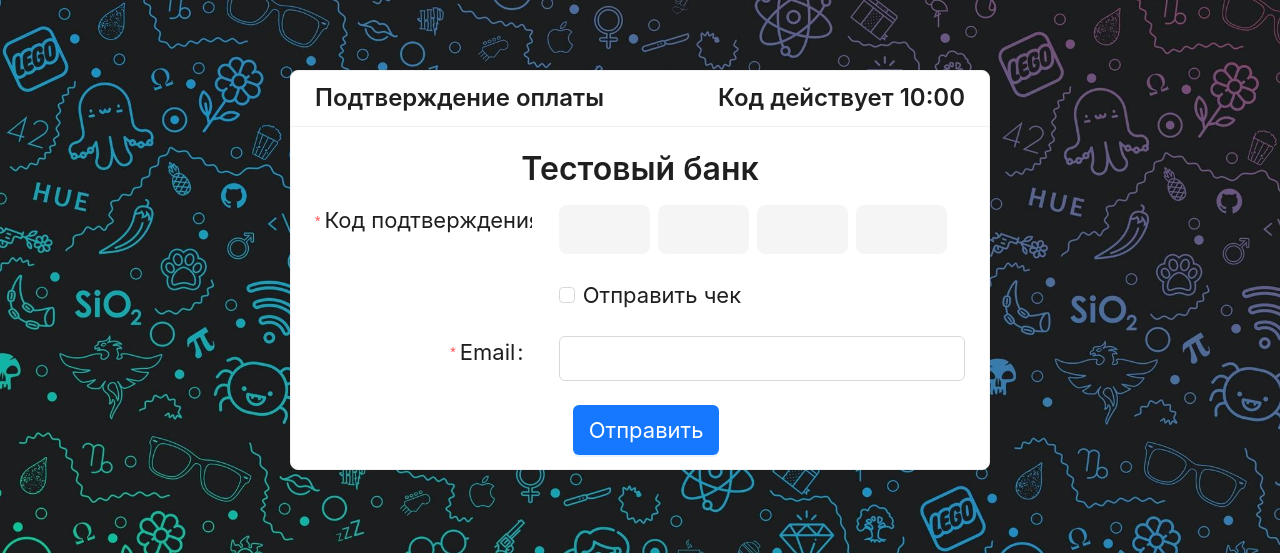
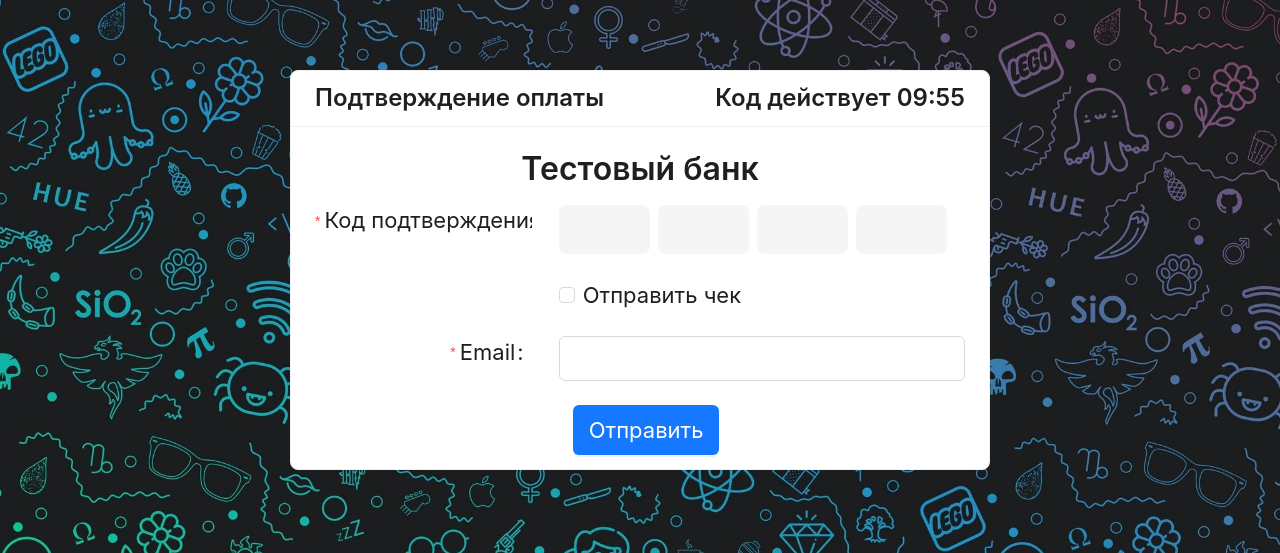
Before and after one commit to evgeniy-vostrickov/payment-confirmation, a React (Create React App) app: page / in a window 1280 px wide. Shown: the part 130-683 px from the top of the page. Built offline with nearby package versions, Linux system fonts and the light colour scheme.

Commit message:
Add timer

```diff
--- /dev/null
+++ b/src/components/PaymentForm/PaymentModal.tsx
@@ -0,0 +1,26 @@
+import React from 'react'
+import { Button, Modal } from 'antd'
+import { TPaymentModal } from '../types/TPaymentModal'
+
+const PaymentModal: React.FC<TPaymentModal> = ({ isModalOpen, setIsModalOpen, textModal, setTimer }) => {
+  const handleOk = () => {
+    setIsModalOpen(false)
+    setTimer({ minutes: 10 })
+    console.log("Попробовать снова")
+  };
+
+  // const handleCancel = () => {
+  //   setIsModalOpen(false)
+  // };
+  return (
+    <Modal title="Подтверждение оплаты" open={isModalOpen} closable={false} footer={[
+      <Button key="submit" type="primary" onClick={handleOk}>
+        Попробовать снова
+      </Button>
+    ]}>
+      {textModal}
+    </Modal>
+  )
+}
+
+export default PaymentModal
--- a/src/components/PaymentForm/PaymentTimer.tsx
+++ b/src/components/PaymentForm/PaymentTimer.tsx
@@ -1,12 +1,49 @@
-import React from 'react'
+import React, { useEffect, useRef, useState } from 'react'
 import { Typography } from 'antd'
+import { convertMinutesToSeconds, convertTimeToString, getCurrentTime, getMinutes, getSeconds } from '../helpers/workWithTime'
+import { TPaymentTimer } from '../types/TPaymentTimer'
 
 const { Title } = Typography
 
-const PaymentTimer: React.FC = () => {
+const PaymentTimer: React.FC<TPaymentTimer> = ({ timerStartTime, setIsModalOpen, setTextModal }) => {
+  const [currentTime, setCurrentTime] = useState({ minutes: convertTimeToString(timerStartTime.minutes), seconds: convertTimeToString(0) })
+  const time = useRef<number>()
+  const timer = useRef<number>()
+
+  const handlerTimer = () => {
+    let currentTime = time.current! - 1
+
+    let minutes = convertTimeToString(getMinutes(currentTime))
+    let seconds = convertTimeToString(getSeconds(currentTime))
+
+    setCurrentTime({ minutes, seconds })
+
+    if (currentTime === 0) {
+      setIsModalOpen(true)
+      setTextModal('Время закончилось!')
+      clearInterval(timer.current)
+    }
+
+    time.current = currentTime
+  }
+
+  useEffect(() => {
+    time.current = convertMinutesToSeconds(timerStartTime.minutes)
+
+    const idInterval = window.setInterval(() => {
+      handlerTimer()
+    }, 1000)
+
+    timer.current = idInterval
+
+    return () => {
+      clearInterval(timer.current)
+    }
+  }, [timerStartTime])
+
   return (
     <Title className='title'>
-      Код действует 10:00
+      Код действует {getCurrentTime(currentTime)}
     </Title>
   )
 }
--- /dev/null
+++ b/src/components/helpers/workWithTime.ts
@@ -0,0 +1,5 @@
+export const convertMinutesToSeconds = (minutes: number): number => minutes * 60
+export const convertTimeToString = (time: number): string => time < 10 ? '0' + time.toString() : time.toString()
+export const getMinutes = (time: number) => Math.floor(time / 60)
+export const getSeconds = (time: number) => time % 60
+export const getCurrentTime = (time: { minutes: string, seconds: string }) => time.minutes + ':' + time.seconds
--- a/src/components/page/Payment.tsx
+++ b/src/components/page/Payment.tsx
@@ -1,16 +1,29 @@
-import React from 'react'
+import React, { useEffect, useState } from 'react'
 import { Card, Typography } from 'antd'
 import PaymentForm from '../PaymentForm/PaymentForm'
 import PaymentTimer from '../PaymentForm/PaymentTimer'
+import PaymentModal from '../PaymentForm/PaymentModal'
 
 const { Title } = Typography
 
 const Payment: React.FC = () => {
+  const [isModalOpen, setIsModalOpen] = useState(false)
+  const [textModal, setTextModal] = useState('')
+  const [timer, setTimer] = useState({ minutes: 10 })
+
+  // useEffect(() => {
+  //   console.log(timer)
+  // }, [timer])
+
+
   return (
-    <Card className='payment' extra={<PaymentTimer />} title={<Title className='title'>Подтверждение оплаты</Title>} bordered={true}>
-      <Title className='payment__title'>Тестовый банк</Title>
-      <PaymentForm />
-    </Card>
+    <>
+      <Card className='payment' extra={<PaymentTimer timerStartTime={timer} setIsModalOpen={setIsModalOpen} setTextModal={setTextModal} />} title={<Title className='title'>Подтверждение оплаты</Title>} bordered={true}>
+        <Title className='payment__title'>Тестовый банк</Title>
+        <PaymentForm />
+      </Card>
+      <PaymentModal isModalOpen={isModalOpen} setIsModalOpen={setIsModalOpen} textModal={textModal} setTimer={setTimer} />
+    </>
   )
 }
 
--- /dev/null
+++ b/src/components/types/TPaymentModal.ts
@@ -0,0 +1,6 @@
+export type TPaymentModal = {
+  isModalOpen: boolean
+  setIsModalOpen: React.Dispatch<React.SetStateAction<boolean>>
+  textModal: string
+  setTimer: React.Dispatch<React.SetStateAction<{ minutes: number }>>
+}
--- /dev/null
+++ b/src/components/types/TPaymentTimer.ts
@@ -0,0 +1,5 @@
+export type TPaymentTimer = {
+  setIsModalOpen: React.Dispatch<React.SetStateAction<boolean>>
+  setTextModal: React.Dispatch<React.SetStateAction<string>>
+  timerStartTime: { minutes: number }
+}
```
